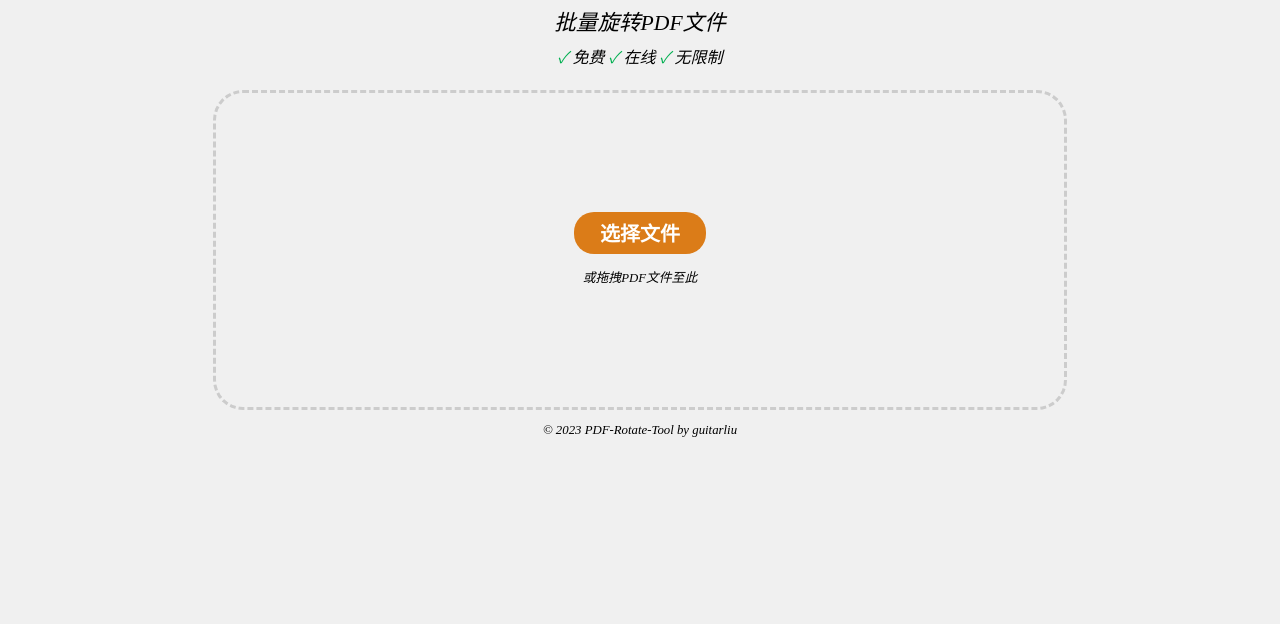
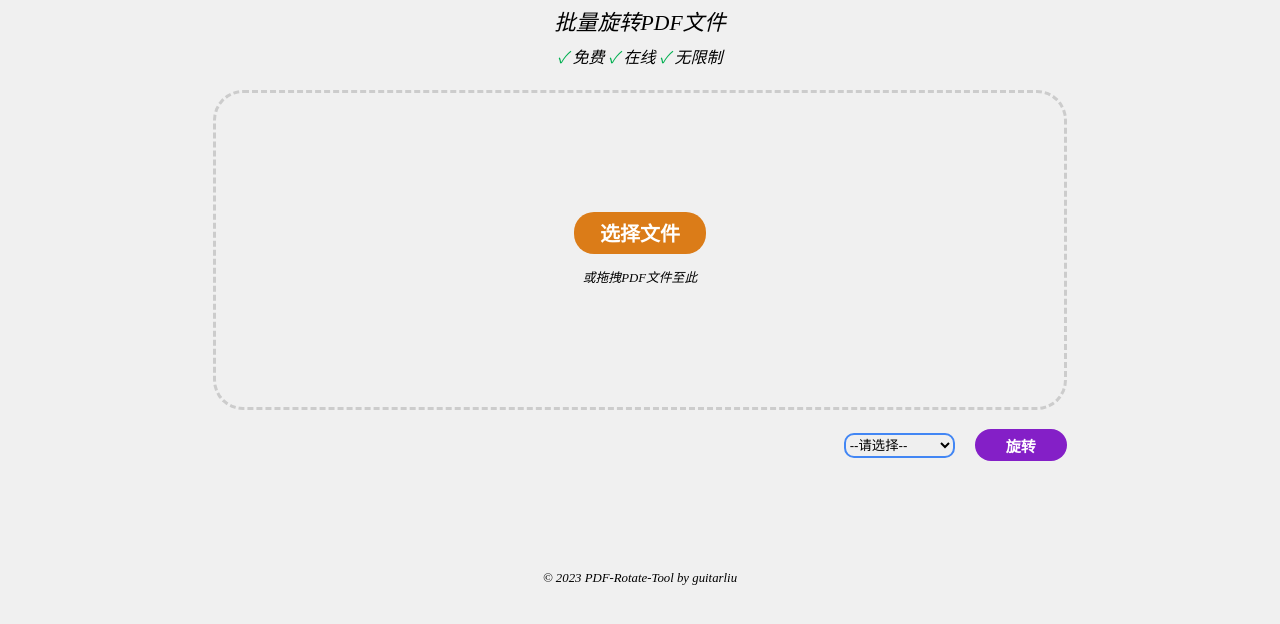
Before and after one commit to guitarliu/PDF-Rotate-Tool-Node.js, a website: page PDF-Rotate-Tool/public/index.html in a window 1280 px wide. Shown: the part 164-788 px from the top of the page. Drawn offline with Linux system fonts and the light colour scheme.

Commit message:
添加旋转角度选项及旋转操作按钮

```diff
--- a/PDF-Rotate-Tool/public/index.html
+++ b/PDF-Rotate-Tool/public/index.html
@@ -32,10 +32,21 @@
                 <input type="button" name="selectpdf" id="selectpdf" value="选择文件" title="选择PDF文件">
                 <p name="note" id="note">或拖拽PDF文件至此</p>
             </div>
+            <div class="rotatetool">
+                <select name="rotateselection" id="rotateselection" title="选择旋转角度">
+                    <option value="" selected selected>--请选择--</option>
+                    <option value="rotate1">顺时针旋转90°</option>
+                    <option value="rotate2">逆时针旋转90°</option>
+                    <option value="rotate3">旋转180°</option>
+                    <option value="rotate4">自动横向旋转</option>
+                    <option value="rotate5">自动纵向旋转</option>
+                </select>
+                <input type="button" name="rotatebtn" id="rotatebtn" value="旋转" title="旋转PDF文件">
+            </div>
         </div>
     </main>
     <footer>
-        <p>&copy; 2023 PDF-Rotate-Tool by guitarliu</p>
+        <p name="copyright" id="copyright">&copy; 2023 PDF-Rotate-Tool by guitarliu</p>
     </footer>
     <script src="script.js"></script> <!-- 添加外部JavaScript文件 -->
 </body>
--- a/PDF-Rotate-Tool/public/styles.css
+++ b/PDF-Rotate-Tool/public/styles.css
@@ -82,6 +82,7 @@ h1, h2 {
 
 .tool {
   display: flex;
+  flex-direction: column;
   align-items: center;
   justify-content: center;
 }
@@ -141,13 +142,62 @@ input[id="selectpdf"] {
   cursor: pointer;
 }
 
-input[type="button"]:hover {
+input[id="selectpdf"]:hover {
   background-color: #764714;
 }
 
+.rotatetool {
+  display: flex;
+  width: calc(100vw * 2 / 3);
+  height: 50px;
+  margin-top: 10px;
+  justify-content: flex-end;
+  align-items: center;
+}
+
+input[id="rotatebtn"] {
+  border-radius: 20px;
+  border: 0;
+  background-color: #841fc7;
+  color: white;
+  width: 80px;
+  height: 30px;
+  min-width: 80px;
+  min-height: 30px;
+  text-align: center;
+  align-self: center;
+  font-size: 15px;
+  font-family: Arial, Helvetica, sans-serif;
+  font-weight: 800;
+  box-sizing: content-box;
+  margin-left: auto;
+  cursor: pointer;
+}
+
+input[id="rotatebtn"]:hover {
+  background-color: #21035c;
+}
+
+select{
+  width: 115px;
+  height: 25px;
+  border-color: #4286f4;
+  border: 2px solid #4286f4;
+  border-radius: 10px;
+  margin-left: 80%;
+  margin-right: 20px;
+}
+
+select:focus{
+  outline: 1px solid #4286f4;
+}
 
 p {
   font-size: 0.8em;
   font-style: italic;
   text-align: center;
 }
+
+p[id="copyright"] {
+  margin-top: 8%;
+}
```
